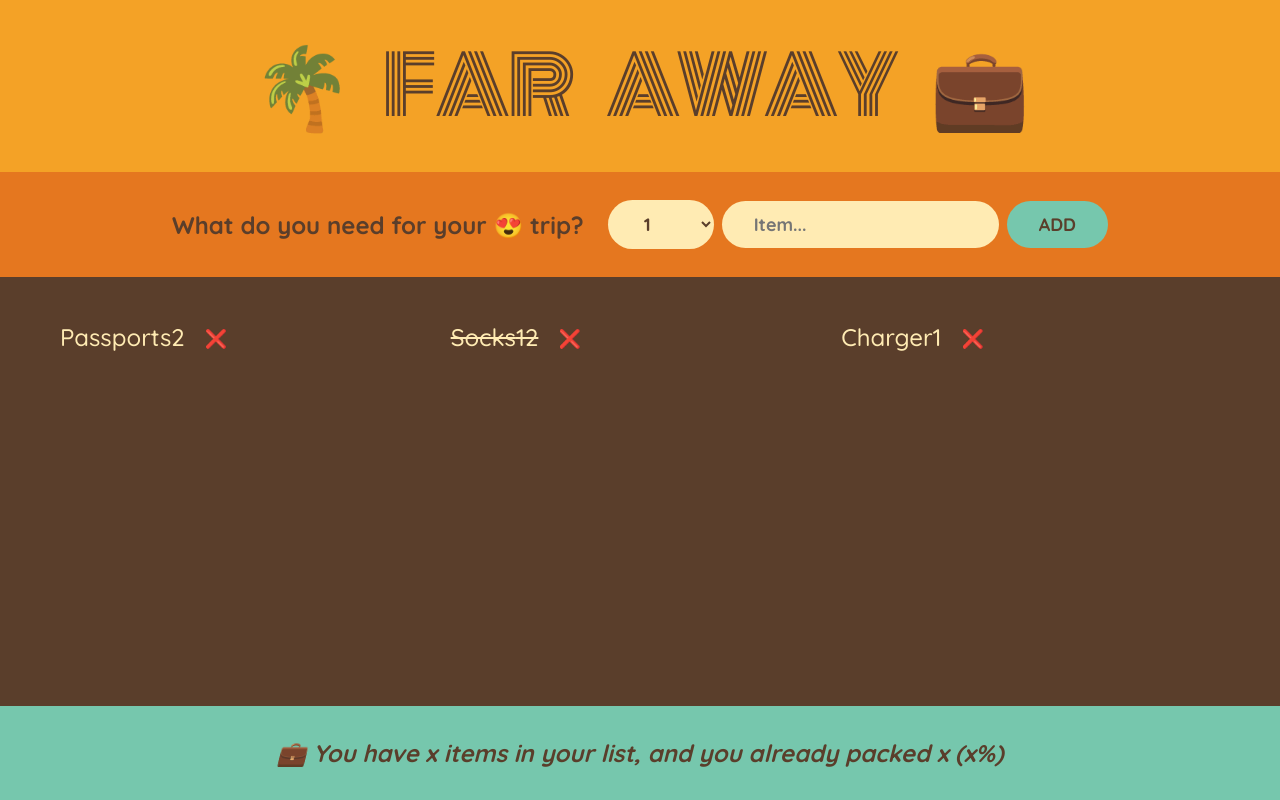
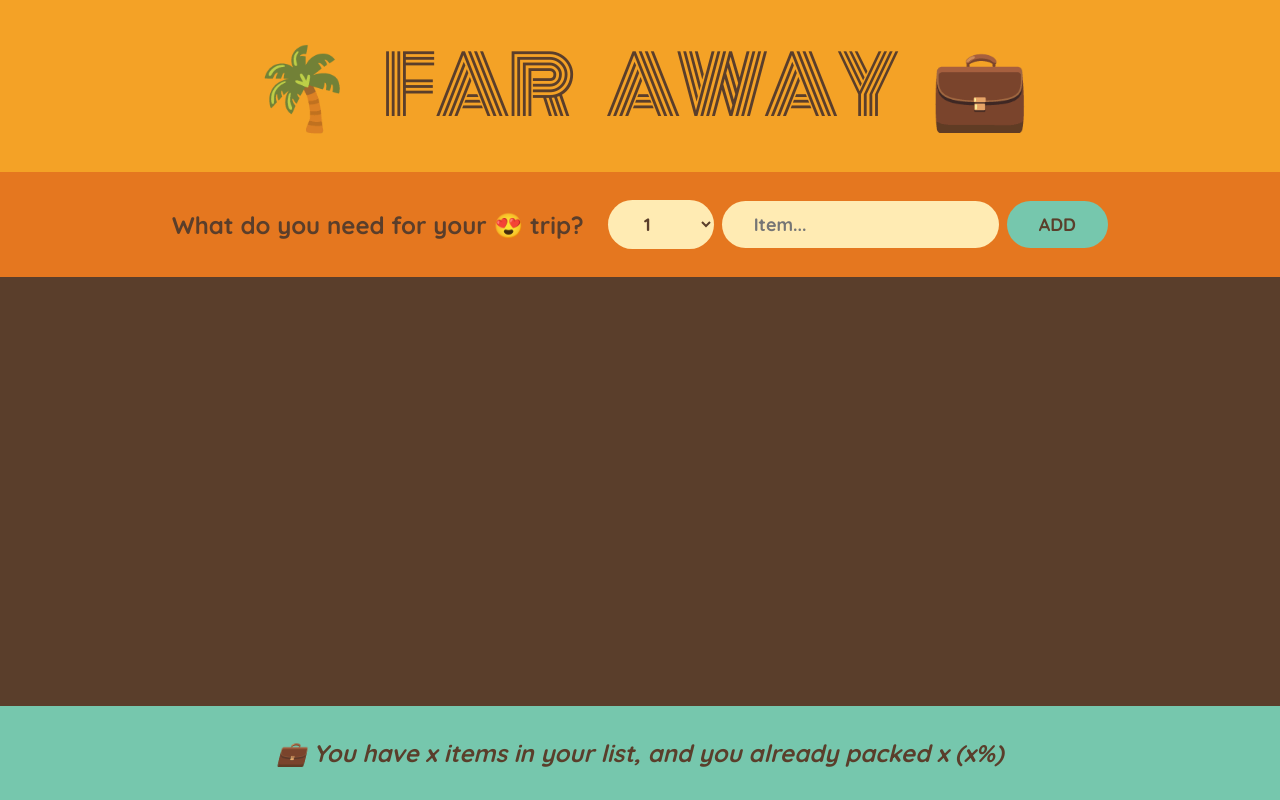
Before and after one commit to Sogand-mohamadiPour/Travel-List, a React (Create React App) app: page / in a window 1280 px wide. Built offline with nearby package versions, Linux system fonts and the light colour scheme.

Commit message:
now by adding new items,it renders them at UI

```diff
--- a/src/App.js
+++ b/src/App.js
@@ -7,12 +7,17 @@ const initialItems = [
 ];
 
 export default function App() {
+  const [items, setItems] = useState([]);
+  function handleAddItems(item) {
+    setItems(items => [...items, item])
+  }
+
   return (
     <>
       <div className="app">
         <Logo />
-        <Form />
-        <PackingList />
+        <Form onAddItems={handleAddItems} />
+        <PackingList items={items} />
         <Stats />
       </div>
     </>
@@ -27,21 +32,27 @@ function Logo() {
   )
 }
 
-function Form() {
+function Form({ onAddItems }) {
   const [description, setDescriotion] = useState("");
   const [quantity, setQuantity] = useState(1);
+
+
 
   function handleSubmit(e) {
     e.preventDefault();
 
     if (!description) return;
 
-    const newItem ={description, quantity,
-      packed: false , id:Date.now()}
-      console.log(newItem);
+    const newItem = {
+      description , quantity,
+      packed: false, id: Date.now()
+    }
+    console.log(newItem);
 
-      setDescriotion('');
-      setQuantity(0);
+    onAddItems(newItem)
+
+    setDescriotion('');
+    setQuantity(1);
   }
 
   return (
@@ -65,12 +76,12 @@ function Form() {
   )
 }
 
-function PackingList() {
+function PackingList({ items }) {
   return (
     <>
       <div className="list">
         <ul>
-          {initialItems.map(item => <Item key={item.id} item={item} />)}
+          {items.map(item => <Item key={item.id} item={item} />)}
         </ul>
       </div>
     </>
@@ -82,8 +93,7 @@ function Item({ item }) {
     <>
       <li>
         <span style={item.packed ? { textDecoration: 'line-through' } : {}}>
-          {item.description}
-          {item.quantity}
+          {item.description} {item.quantity}
         </span>
         <button>❌</button>
       </li>
```
Also changed, not shown: package.json (+7 -1 lines), 1 other file (tests, documents, lock files or other folders).
